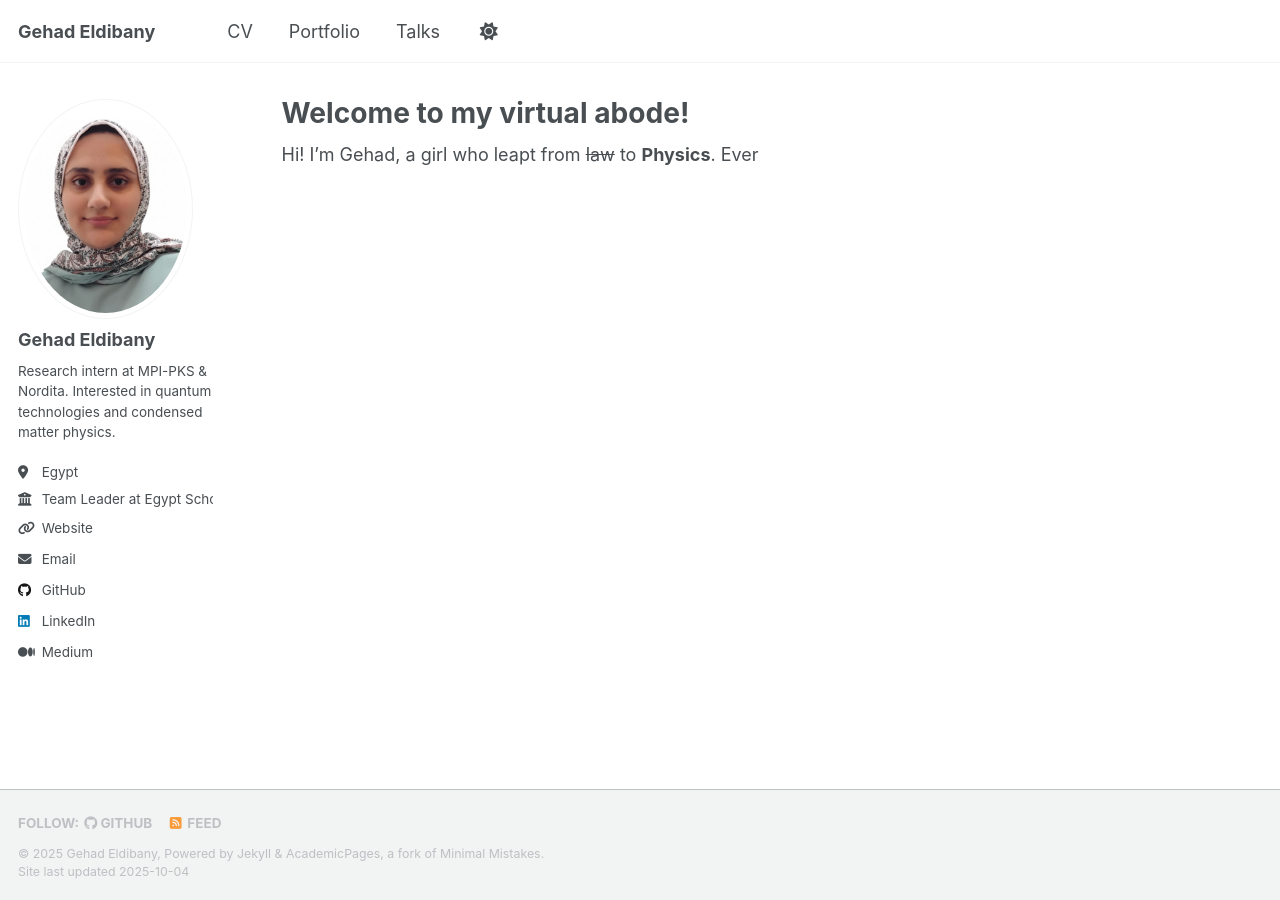
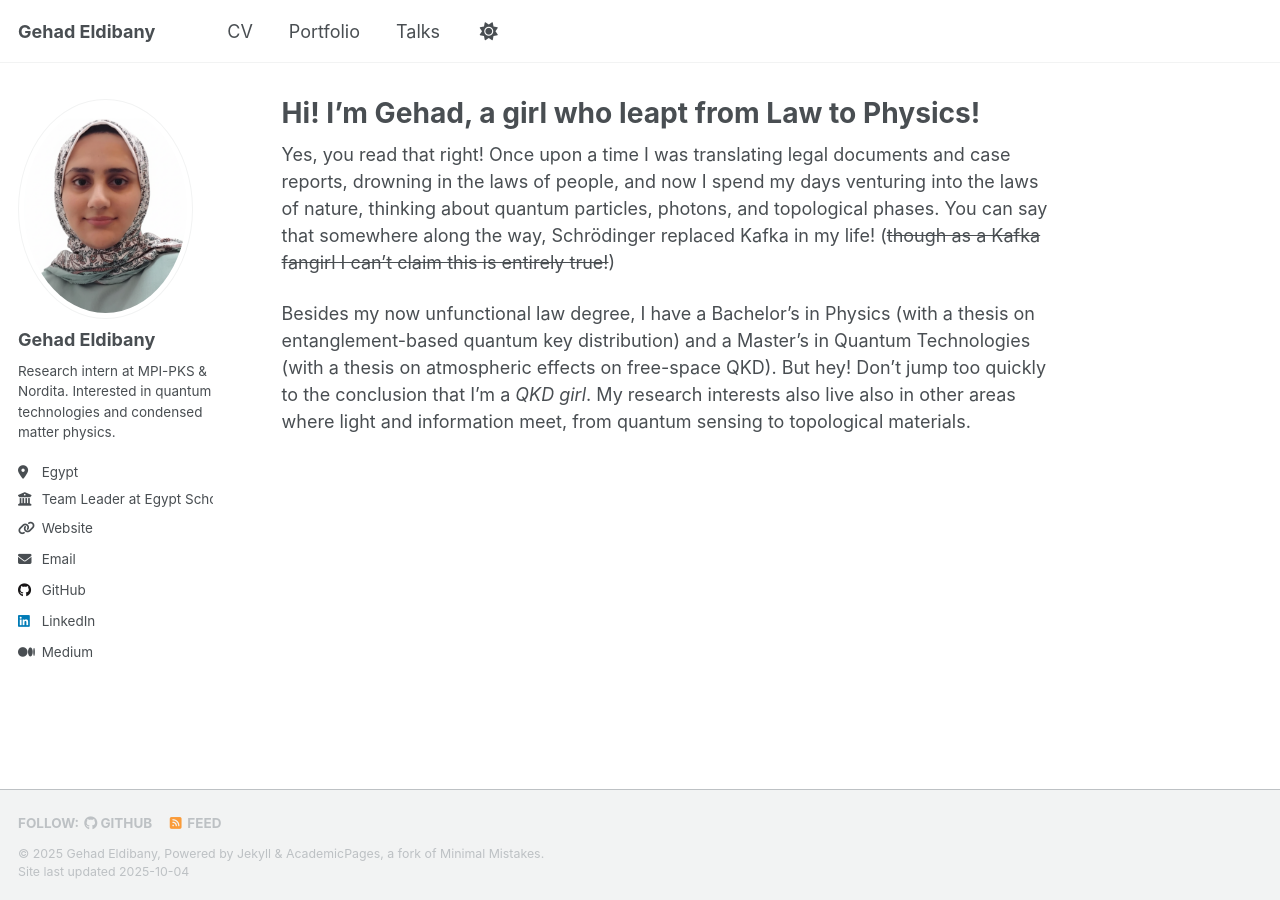
Before and after one commit to gehadibany/gehadibany.github.io, a Jekyll site: the page built from _pages/about.md, in a window 1280 px wide. Built offline with Jekyll 4.4.1, drawn with Linux system fonts in a browser that asks for light colours; a script that is not in the unit is left out.

Commit message:
Update about me

```diff
--- a/_pages/about.md
+++ b/_pages/about.md
@@ -1,10 +1,13 @@
 ---
 permalink: /
-title: "Welcome to my virtual abode!"
+title: "Hi! I'm Gehad, a girl who leapt from Law to Physics!"
 author_profile: true
 redirect_from:
   - /about/
   - /about.html
 ---
 
-Hi! I'm Gehad, a girl who leapt from ~~law~~ to **Physics**. Ever
+Yes, you read that right! Once upon a time I was translating legal documents and case reports, drowning in the laws of people, and now I spend my days
+venturing into the laws of nature, thinking about quantum particles, photons, and topological phases. You can say that somewhere along the way, Schrödinger replaced Kafka in my life! (~~though as a Kafka fangirl I can't claim this is entirely true!~~)
+
+Besides my now unfunctional law degree, I have a Bachelor’s in Physics (with a thesis on entanglement-based quantum key distribution) and a Master’s in Quantum Technologies (with a thesis on atmospheric effects on free-space QKD). But hey! Don't jump too quickly to the conclusion that I'm a *QKD girl*. My research interests also live also in other areas where light and information meet, from quantum sensing to topological materials.
```
